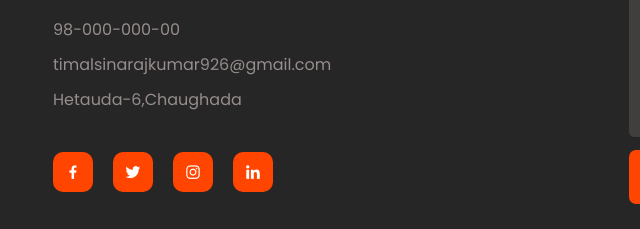
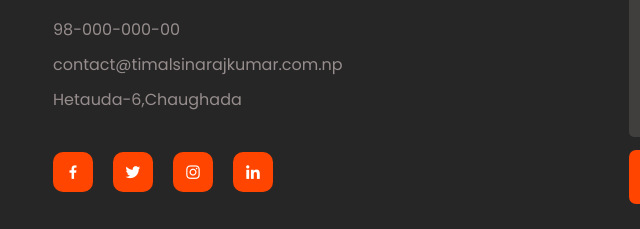
Before and after one commit to learnwithraj/Personal-Website, a plain HTML site: page index.html in a window 1280 px wide. Shown: the part 4033-4262 px from the top of the page, 11-651 px from the left. Drawn offline with nearby package versions, Linux system fonts and the light colour scheme.

Commit message:
Update index.html

```diff
--- a/index.html
+++ b/index.html
@@ -195,7 +195,7 @@
           interface for the companies all over the world.
         </p>
         <a href="#">98-000-000-00</a>
-        <a href="#">timalsinarajkumar926@gmail.com</a>
+        <a href="#">contact@timalsinarajkumar.com.np</a>
         <a href="#">Hetauda-6,Chaughada</a>
         <div class="follow">
           <a href="http://facebook.com" target="_blank">
```
